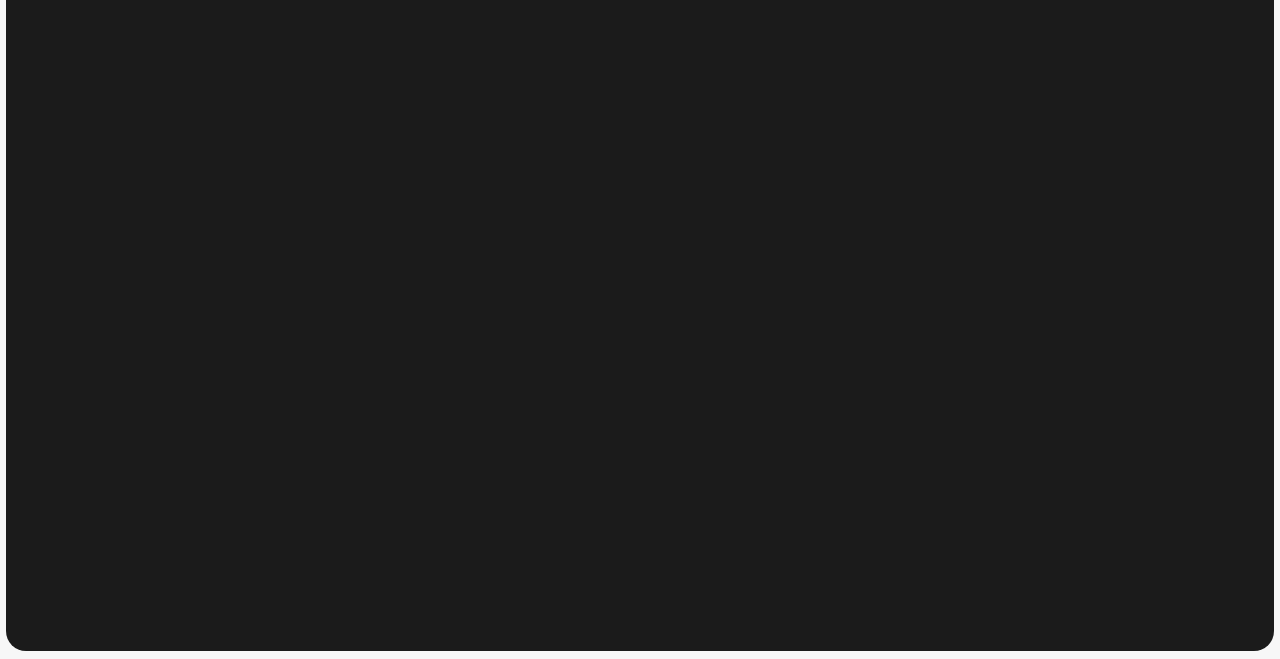
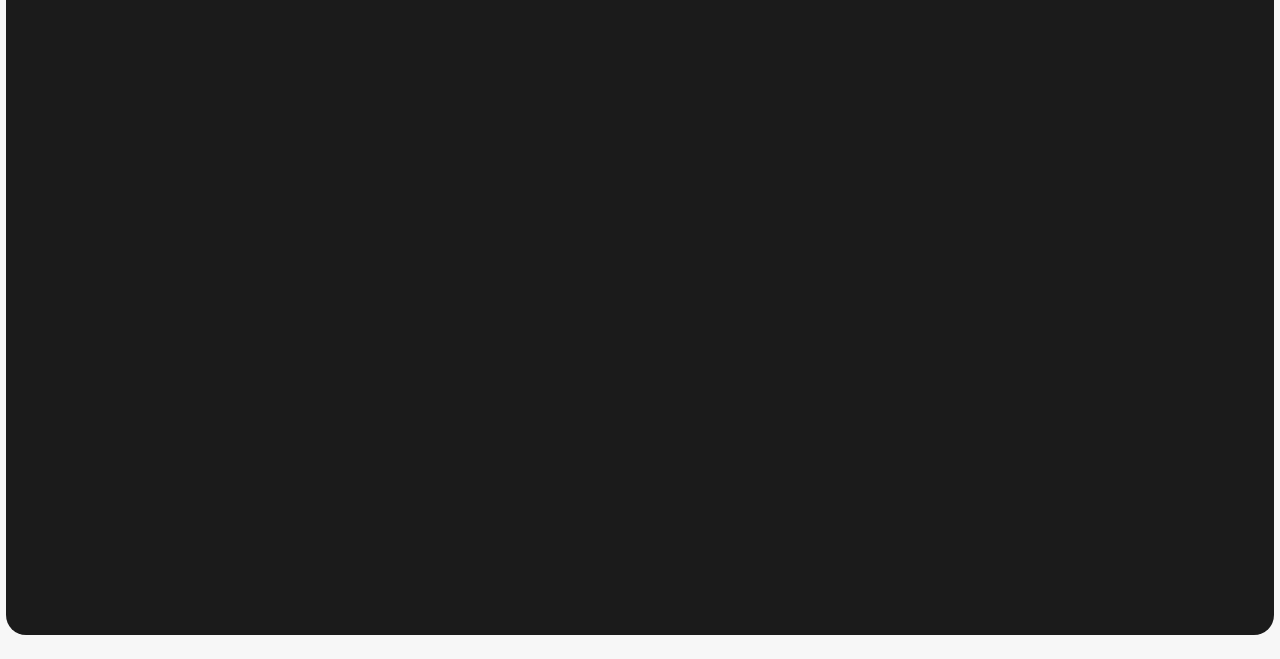
Before and after one commit to pneumoniapriest/rrm, a plain HTML site: page reviews.html in a window 1280 px wide. Shown: the part 157-816 px from the top of the page. Drawn offline with Linux system fonts and the light colour scheme; a web font is replaced by a local one.

Commit message:
UI adjustments

```diff
--- a/css/index.css
+++ b/css/index.css
@@ -5,7 +5,9 @@
     background-size: cover;
     background-position: center center;
     transition: background-image 1s ease-in-out;
-    /* background-clip: content-box; */
+    padding: 7vh 9.5% 7vh 9.5%;
+    height: 84vh;
+    width: 80%;
 }
 
 #title {
--- a/css/reviews.css
+++ b/css/reviews.css
@@ -1,12 +1,15 @@
 body {
     background-color: #f7f7f7;
+    margin:0;
+    padding:0;
 }
 #mainPage {
-    padding-top:5vh;
-    padding-bottom: 5vh;
-    height: 90vh;
     display: flex;
     flex-direction: column;
+    padding: 7vh 9.5% 7vh 9.5%;
+    height: 84vh;
+    width: 80%;
+
 }
 
 .nav-links {
--- a/css/style.css
+++ b/css/style.css
@@ -27,14 +27,8 @@ body{
     font-family: 'Poppins', sans-serif;
 }
 #mainPage {
-    padding-left:11.5%;
-    padding-right:11.5%;
-    padding-top: 9vh;
-    padding-bottom: 9vh;
-    margin-left:0.5%;
-    margin-right:0.5%;
-    margin-top: 1vh;
-    margin-bottom: 1vh;
+    padding: 9vh 11.5% 9vh 11.5%;
+    margin: 1vh 0.5% 1vh 0.5%;
     display: flex;
     flex-direction: row;
     height: 80vh;
```
